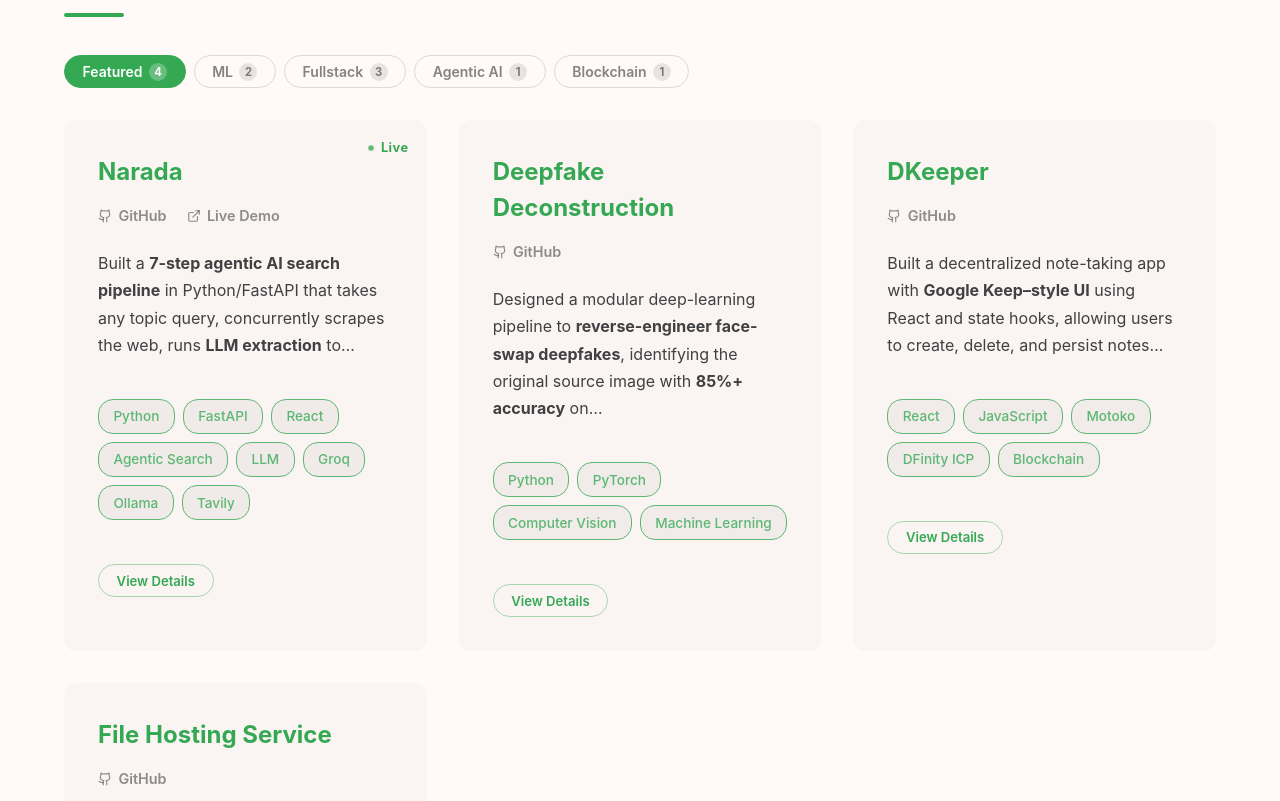
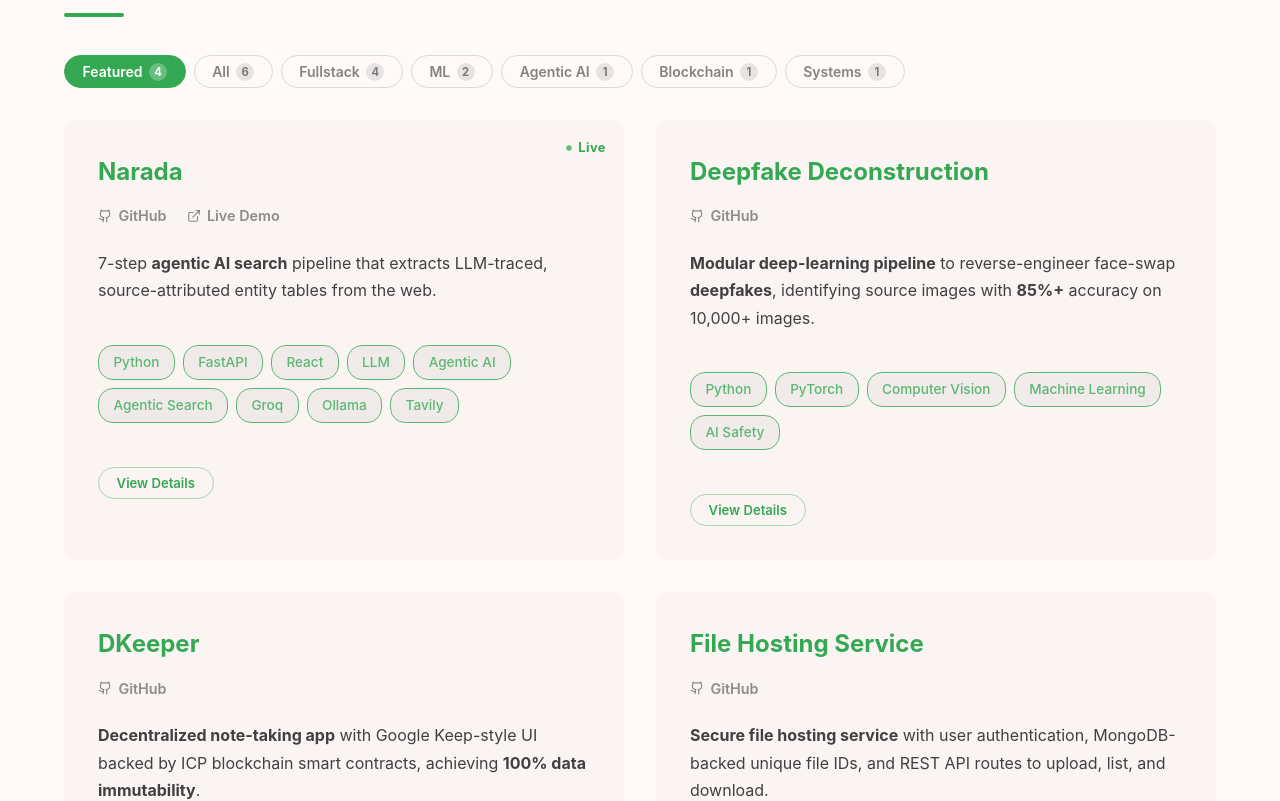
Before and after one commit to vpk-11/vpk-11.github.io, a React (Vite) app: page / in a window 1280 px wide. Shown: the part 3997-4798 px from the top of the page. Built offline with nearby package versions, Linux system fonts and the light colour scheme.

Commit message:
Update: removed redundant content, reworked project section UI, added new projects

```diff
--- a/src/components/Projects/Projects.scss
+++ b/src/components/Projects/Projects.scss
@@ -14,15 +14,18 @@
   &.pr-cols-1 { grid-template-columns: 1fr; }
   &.pr-cols-2 { grid-template-columns: repeat(2, 1fr); }
   &.pr-cols-3 { grid-template-columns: repeat(3, 1fr); }
+  &.pr-cols-4 { grid-template-columns: repeat(2, 1fr); }
 
   @include respond-to(tablet) {
     &.pr-cols-3 { grid-template-columns: repeat(2, 1fr); }
+    &.pr-cols-4 { grid-template-columns: repeat(2, 1fr); }
   }
 
   @include respond-to(mobile) {
     &.pr-cols-1,
     &.pr-cols-2,
-    &.pr-cols-3 { grid-template-columns: 1fr; }
+    &.pr-cols-3,
+    &.pr-cols-4 { grid-template-columns: 1fr; }
   }
 }
 
@@ -38,6 +41,10 @@
   position: relative;
   cursor: default;
   overflow: hidden;
+
+  @media (min-width: 1025px) {
+    cursor: pointer;
+  }
 
   // Top accent bar — slides in from left on hover
   &::before {
--- a/src/components/Projects/Projects.tsx
+++ b/src/components/Projects/Projects.tsx
@@ -25,18 +25,27 @@ const Projects: React.FC = () => {
   const projects = projectsData as Project[];
   const [selected, setSelected] = useState<Project | null>(null);
 
-  const tabs = useMemo(() => {
+  const categoryTabs = useMemo(() => {
     const seen = new Set<string>();
     projects.forEach(p => (p.categories ?? []).forEach((c: string) => seen.add(c)));
     return Array.from(seen);
   }, [projects]);
 
-  const [activeTab, setActiveTab] = useState(tabs[0] ?? '');
+  const tabs = useMemo(() => ['Featured', 'All', ...categoryTabs], [categoryTabs]);
 
-  const filtered = useMemo(() =>
-    projects.filter(p => (p.categories ?? []).includes(activeTab)),
-    [projects, activeTab]
-  );
+  const [activeTab, setActiveTab] = useState('Featured');
+
+  const filtered = useMemo(() => {
+    if (activeTab === 'Featured') return projects.filter(p => p.featured === true);
+    if (activeTab === 'All') return projects;
+    return projects.filter(p => (p.categories ?? []).includes(activeTab));
+  }, [projects, activeTab]);
+
+  function tabCount(tab: string): number {
+    if (tab === 'Featured') return projects.filter(p => p.featured === true).length;
+    if (tab === 'All') return projects.length;
+    return projects.filter(p => (p.categories ?? []).includes(tab)).length;
+  }
 
   const handleKeyDown = useCallback((e: KeyboardEvent) => {
     if (e.key === 'Escape') setSelected(null);
@@ -65,7 +74,9 @@ const Projects: React.FC = () => {
     return () => observer.disconnect();
   }, [dispatch]);
 
-  const colClass = `pr-cols-${Math.min(filtered.length, 3)}`;
+  const colClass = filtered.length === 4
+    ? 'pr-cols-4'
+    : `pr-cols-${Math.min(filtered.length, 3)}`;
 
   return (
     <section id="projects" className="section projects-section" data-accent="green">
@@ -84,9 +95,7 @@ const Projects: React.FC = () => {
                 onClick={() => setActiveTab(tab)}
               >
                 {tab}
-                <span className="pr-tab-count">
-                  {projects.filter(p => (p.categories ?? []).includes(tab)).length}
-                </span>
+                <span className="pr-tab-count">{tabCount(tab)}</span>
               </button>
             ))}
           </div>
@@ -100,7 +109,11 @@ const Projects: React.FC = () => {
               : truncate(project.description, SHORT_DESC_LIMIT);
 
             return (
-              <div key={project.id} className="project-card">
+              <div
+                key={project.id}
+                className="project-card"
+                onClick={() => { if (window.innerWidth > 1024) setSelected(project); }}
+              >
 
                 {/* Live badge — top right, only when demoLink exists */}
                 {project.demoLink && (
@@ -113,8 +126,9 @@ const Projects: React.FC = () => {
                 <h3 className="pr-ct card-title">{project.title}</h3>
 
                 <div className="project-links">
+                  {project.githubLink && (
                   <a
-                    href={toAbsolute(project.githubLink ?? project.link)}
+                    href={toAbsolute(project.githubLink)}
                     target="_blank"
                     rel="noopener noreferrer"
                     className="project-link"
@@ -123,6 +137,7 @@ const Projects: React.FC = () => {
                     <Github size={14} />
                     GitHub
                   </a>
+                  )}
                   {project.demoLink && (
                     <a
                       href={toAbsolute(project.demoLink)}
@@ -178,8 +193,9 @@ const Projects: React.FC = () => {
 
             {/* Links row — with live dot inline if live */}
             <div className="pr-modal-links">
+              {selected.githubLink && (
               <a
-                href={toAbsolute(selected.githubLink ?? selected.link)}
+                href={toAbsolute(selected.githubLink)}
                 target="_blank"
                 rel="noopener noreferrer"
                 className="project-link"
@@ -187,6 +203,7 @@ const Projects: React.FC = () => {
                 <Github size={14} />
                 GitHub
               </a>
+              )}
               {selected.demoLink && (
                 <a
                   href={toAbsolute(selected.demoLink)}
--- a/src/data/projects.json
+++ b/src/data/projects.json
@@ -2,50 +2,65 @@
   {
     "id": 1,
     "title": "Narada",
-    "description": "Built a **7-step agentic AI search pipeline** in Python/FastAPI that takes any topic query, concurrently scrapes the web, runs **LLM extraction** to produce structured entity tables, and returns results with **per-cell source traceability** — every value links to its origin URL, enforced at the data model level. Designed a **provider abstraction layer** supporting **4 LLM providers** (Groq, Ollama, OpenAI, Anthropic) and **3 search providers** (Tavily, Brave, DuckDuckGo), all hot-swappable via env config with **per-step multi-model configuration** so each stage of the **AI agent** pipeline can run on a different model for cost/quality tradeoffs. Deployed with a **zero-server-side-secret** architecture: users supply their own API keys via browser sessionStorage, keys travel as request headers and are discarded per-request, with CSP headers blocking XSS.",
-    "tech": [
-      "Python",
-      "FastAPI",
-      "React",
-      "Agentic Search",
-      "LLM",
-      "Groq",
-      "Ollama",
-      "Tavily"
-    ],
-    "link": "https://github.com/vpk-11/narada",
+    "shortDescription": "7-step **agentic AI search** pipeline that extracts LLM-traced, source-attributed entity tables from the web.",
+    "description": "Built a **7-step agentic AI search pipeline** in Python/FastAPI that takes any topic query, concurrently scrapes the web, runs **LLM extraction** to produce structured entity tables, and returns results with **per-cell source traceability**: every value links to its origin URL, enforced at the data model level. Designed a **provider abstraction layer** supporting **4 LLM providers** (Groq, Ollama, OpenAI, Anthropic) and **3 search providers** (Tavily, Brave, DuckDuckGo), all hot-swappable via env config with **per-step multi-model configuration** so each stage of the **AI agent** pipeline can run on a different model for cost/quality tradeoffs. Deployed with a **zero-server-side-secret** architecture: users supply their own API keys via browser sessionStorage, keys travel as request headers and are discarded per-request, with CSP headers blocking XSS.",
+    "tech": ["Python", "FastAPI", "React", "LLM", "Agentic AI", "Agentic Search", "Groq", "Ollama", "Tavily"],
     "demoLink": "https://narada-heij.onrender.com",
     "githubLink": "https://github.com/vpk-11/narada",
-    "categories": ["Featured", "ML", "Fullstack", "Agentic AI"]
+    "featured": true,
+    "categories": ["Fullstack", "ML", "Agentic AI"]
   },
   {
     "id": 2,
     "title": "Deepfake Deconstruction",
+    "shortDescription": "**Modular deep-learning pipeline** to reverse-engineer face-swap **deepfakes**, identifying source images with **85%+** accuracy on 10,000+ images.",
     "description": "Designed a modular deep-learning pipeline to **reverse-engineer face-swap deepfakes**, identifying the original source image with **85%+ accuracy** on a custom dataset of 10,000+ manipulated images. Implemented convolutional architectures with feature extraction layers, enabling **component-level model swapping** for improved scalability. Addressed a **real-world AI safety problem** by going beyond detection to trace the origins of manipulation.",
-    "tech": ["Python", "PyTorch", "Computer Vision", "Machine Learning"],
-    "link": "https://github.com/vpk-11/fyp-deepfake-decon",
+    "tech": ["Python", "PyTorch", "Computer Vision", "Machine Learning", "AI Safety"],
     "demoLink": "",
     "githubLink": "https://github.com/vpk-11/fyp-deepfake-decon",
-    "categories": ["Featured", "ML"]
+    "featured": true,
+    "categories": ["ML"]
   },
   {
     "id": 3,
     "title": "DKeeper",
+    "shortDescription": "**Decentralized note-taking app** with Google Keep-style UI backed by ICP blockchain smart contracts, achieving **100% data immutability**.",
     "description": "Built a decentralized note-taking app with **Google Keep–style UI** using React and state hooks, allowing users to create, delete, and persist notes on the ICP blockchain. Integrated secure, tamper-proof storage leveraging blockchain smart contracts, ensuring **100% data immutability**. Applied **frontend best practices:** responsive design, accessibility compliance, and component-based architecture.",
-    "tech": ["React", "JavaScript", "Motoko", "DFinity ICP", "Blockchain"],
-    "link": "https://github.com/vpk-11/dkeeper",
+    "tech": ["React", "JavaScript", "Motoko", "DFinity ICP", "Blockchain", "Smart Contracts"],
     "demoLink": "",
     "githubLink": "https://github.com/vpk-11/dkeeper",
-    "categories": ["Featured", "Fullstack", "Blockchain"]
+    "featured": true,
+    "categories": ["Fullstack", "Blockchain"]
   },
   {
     "id": 4,
     "title": "File Hosting Service",
+    "shortDescription": "**Secure file hosting service** with user authentication, MongoDB-backed unique file IDs, and REST API routes to upload, list, and download.",
     "description": "Built a file hosting service with **user authentication**, enabling secure access to individual files. Implemented a **unique ID system** stored in **MongoDB**, associating each file with its user for efficient retrieval. Developed **server-side storage** for uploaded files with **REST API** routes to upload, list, and download files.",
-    "tech": ["Node.JS", "MongoDB", "HTML", "CSS", "Express"],
-    "link": "https://github.com/vpk-11/file-hosting-service",
+    "tech": ["Node.JS", "MongoDB", "HTML", "CSS", "Express", "REST API"],
     "demoLink": "",
     "githubLink": "https://github.com/vpk-11/file-hosting-service",
-    "categories": ["Featured", "Fullstack"]
+    "featured": true,
+    "categories": ["Fullstack"]
+  },
+  {
+    "id": 5,
+    "title": "URL Shortener",
+    "shortDescription": "**URL shortener** with unique ID-based redirection, MongoDB-backed URL mapping, and a clean interface for link submission and retrieval.",
+    "description": "Built a URL shortener with **unique ID-based redirection logic**, storing original URL mappings in **MongoDB** with fast lookup design. Implemented a simple user-facing interface for URL submission and retrieval, with **REST API** routes handling redirect resolution server-side.",
+    "tech": ["Node.JS", "Express", "MongoDB", "HTML", "CSS", "REST API"],
+    "demoLink": "",
+    "githubLink": "https://github.com/vpk-11/url-shortener",
+    "categories": ["Fullstack"]
+  },
+  {
+    "id": 6,
+    "title": "Data Compression Analysis",
+    "shortDescription": "Comparative analysis of **Huffman Encoding**, **LZW**, and **LZ77** algorithms, evaluating time and space complexity tradeoffs across test cases.",
+    "description": "Implemented and compared **Huffman Encoding, LZW, and LZ77** compression algorithms in C/C++, analyzing **time and space complexity** across multiple test cases. Tabulated results to identify efficiency tradeoffs across algorithm types and input characteristics, highlighting conditions where each approach performs best.",
+    "tech": ["C", "C++", "Algorithms", "Data Structures", "Systems"],
+    "demoLink": "",
+    "githubLink": "",
+    "categories": ["Systems"]
   }
 ]
--- a/src/types/index.ts
+++ b/src/types/index.ts
@@ -30,11 +30,10 @@ export interface Project {
   shortDescription?: string;  // shown on card — max 150 chars
   description: string;        // shown in modal — full detail
   tech: string[];
-  link: string;
   categories?: string[];   // used for tab filtering
   featured?: boolean;   // shows ★ Featured badge
   demoLink?: string;    // live deployed URL — shows Live badge if present
-  githubLink?: string;  // explicit github URL — replaces generic link
+  githubLink: string;  // explicit github URL — replaces generic link
 }
 
 export interface Skill {
```
Also changed, not shown: 1 other file (tests, documents, lock files or other folders).
